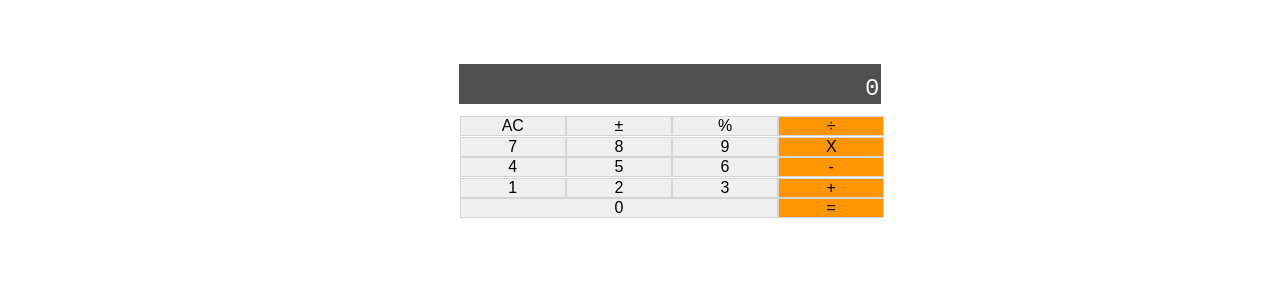
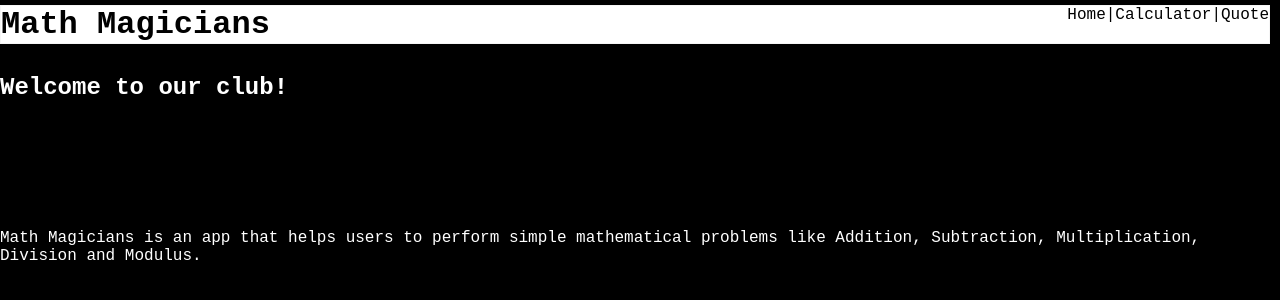
Before and after one commit to Therealadetunji/Math-Magicians, a React (Create React App) app: page / in a window 1280 px wide. Shown: the top 300 px of the page. Built offline with nearby package versions, Linux system fonts and the light colour scheme.

Commit message:
Routing and styling done to the SPA and follows the wireframe ui and retains functionality

```diff
--- a/package.json
+++ b/package.json
@@ -9,6 +9,7 @@
     "big.js": "^6.2.1",
     "react": "^18.2.0",
     "react-dom": "^18.2.0",
+    "react-router-dom": "^6.3.0",
     "react-scripts": "5.0.1",
     "web-vitals": "^2.1.4"
   },
--- a/src/App.css
+++ b/src/App.css
@@ -10,4 +10,6 @@ body {
   flex-direction: column;
   font-family: monospace, sans-serif;
   font-weight: 300;
+  background-color: black;
+  color: white;
 }
--- a/src/App.js
+++ b/src/App.js
@@ -1,10 +1,24 @@
-import React, { PureComponent } from 'react';
 import './App.css';
+import { Routes, Route } from 'react-router-dom';
 import Calculator from './Components/calculator';
+import Home from './Components/Home';
+import Quote from './Components/Quote';
+import Nav from './Navbar/Nav';
 
-class App extends PureComponent {
-  render() {
-    return <Calculator />;
-  }
-}
+const App = () => (
+
+  <div className="App">
+    <div className="Navigation">
+      <h1>Math Magicians</h1>
+      <Nav />
+    </div>
+
+    <Routes>
+      <Route path="/" element={<Home />} />
+      <Route path="/Calculator" element={<Calculator />} />
+      <Route path="/Quote" element={<Quote />} />
+    </Routes>
+  </div>
+);
+
 export default App;
--- /dev/null
+++ b/src/Components/Home.js
@@ -0,0 +1,16 @@
+import React from 'react';
+
+const Home = () => (
+  <>
+    <main>
+      <h2 className="Welcome-page">Welcome to our club!</h2>
+      <p className="introduction">
+        {/* eslint-disable max-len */ }
+        Math Magicians is an app that helps users to perform simple mathematical problems like Addition, Subtraction, Multiplication, Division and Modulus.
+      </p>
+    </main>
+  </>
+
+);
+
+export default Home;
--- /dev/null
+++ b/src/Components/Quote.js
@@ -0,0 +1,17 @@
+import React from 'react';
+
+const Quote = () => (
+  <>
+    <main>
+      {/* eslint-disable max-len */ }
+      <p className="Quotes">
+        As far as the laws of mathematics refer to reality, they are not certain, and as far as they are certain, they do not refer to reality.
+        — Albert Einstein
+      </p>
+    </main>
+
+  </>
+
+);
+
+export default Quote;
--- a/src/Components/calculator.js
+++ b/src/Components/calculator.js
@@ -18,6 +18,12 @@ const Calculator = () => {
   };
   const { total, next, operation } = state;
   return (
+    <div>
+      <div>
+        <h3 className="Text">
+          Lets do some Math
+        </h3>
+      </div>
       <div className="myCalculator">
         <div className="the-whole-box">
           <div className="calculatorScreen">
@@ -37,23 +43,24 @@ const Calculator = () => {
             <button onClick={handleClick} type="button" className="top-buttons" value="%">%</button>
             <button onClick={handleClick} type="button" className="top-buttons special" value="÷">÷</button>
 
-          <button onClick={handleClick} type="button" className="number" value="7">7</button>
-          <button onClick={handleClick} type="button" className="number" value="8">8</button>
-          <button onClick={handleClick} type="button" className="number" value="9">9</button>
-          <button onClick={handleClick} type="button" className="multiplication-sign special" value="x">x</button>
+            <button onClick={handleClick} type="button" className="number top-buttons" value="7">7</button>
+            <button onClick={handleClick} type="button" className="number top-buttons" value="8">8</button>
+            <button onClick={handleClick} type="button" className="number top-buttons" value="9">9</button>
+            <button onClick={handleClick} type="button" className="multiplication-sign special top-buttons" value="x">x</button>
 
-          <button onClick={handleClick} type="button" className="number" value="4">4</button>
-          <button onClick={handleClick} type="button" className="number" value="5">5</button>
-          <button onClick={handleClick} type="button" className="number" value="6">6</button>
+            <button onClick={handleClick} type="button" className="number top-buttons" value="4">4</button>
+            <button onClick={handleClick} type="button" className="number top-buttons" value="5">5</button>
+            <button onClick={handleClick} type="button" className="number top-buttons" value="6">6</button>
 
-          <button onClick={handleClick} type="button" className="subtraction-sign special" value="-">-</button>
-          <button onClick={handleClick} type="button" className="number" value="1">1</button>
-          <button onClick={handleClick} type="button" className="number" value="2">2</button>
-          <button onClick={handleClick} type="button" className="number" value="3">3</button>
-          <button onClick={handleClick} type="button" className="addition-sign special" value="+">+</button>
+            <button onClick={handleClick} type="button" className="subtraction-sign special top-buttons" value="-">-</button>
+            <button onClick={handleClick} type="button" className="number top-buttons" value="1">1</button>
+            <button onClick={handleClick} type="button" className="number top-buttons" value="2">2</button>
+            <button onClick={handleClick} type="button" className="number top-buttons" value="3">3</button>
+            <button onClick={handleClick} type="button" className="addition-sign special top-buttons" value="+">+</button>
 
-          <button onClick={handleClick} type="button" className="number-span" value="0">0</button>
-          <button onClick={handleClick} type="button" className="addition-sign special" value="=">=</button>
+            <button onClick={handleClick} type="button" className="number-span top-buttons" value="0">0</button>
+            <button onClick={handleClick} type="button" className="addition-sign special top-buttons" value="=">=</button>
+          </div>
         </div>
       </div>
     </div>
--- /dev/null
+++ b/src/Navbar/Nav.js
@@ -0,0 +1,14 @@
+import React from 'react';
+import { Link } from 'react-router-dom';
+
+const Nav = () => (
+  <nav className="Navbar">
+    <Link to="/">Home</Link>
+    |
+    <Link to="/calculator">Calculator</Link>
+    |
+    <Link to="/Quote">Quote</Link>
+  </nav>
+);
+
+export default Nav;
--- a/src/index.css
+++ b/src/index.css
@@ -5,6 +5,10 @@
   position: relative;
   margin: 5% 45% 0 35%;
   gap: 2px;
+}
+
+.Text {
+  margin-top: 20px;
 }
 
 .special {
@@ -49,6 +53,42 @@
   grid-column: span 3;
 }
 
+.top-buttons {
+  height: 40px;
+}
+
+.Navigation {
+  display: flex;
+  justify-content: space-between;
+  margin-right: 10px;
+  border: 1px solid whitesmoke;
+  background-color: white;
+  color: #000;
+  margin-top: 5px;
+}
+
+.Navbar a {
+  color: #000;
+  text-decoration: none;
+}
+
+.Welcome-page {
+  margin-top: 30px;
+}
+
+.introduction {
+  display: flex;
+  justify-content: center;
+  margin-top: 10%;
+  font-weight: 500;
+}
+
+.Quotes {
+  display: flex;
+  margin-top: 20%;
+  justify-content: center;
+}
+
 @media only screen and (max-width: 768%) {
   .myCalculator {
     width: 100%;
--- a/src/index.js
+++ b/src/index.js
@@ -1,5 +1,6 @@
 import React from 'react';
 import ReactDOM from 'react-dom/client';
+import { BrowserRouter } from 'react-router-dom';
 import './index.css';
 import App from './App';
 import reportWebVitals from './reportWebVitals';
@@ -7,7 +8,9 @@ import reportWebVitals from './reportWebVitals';
 const root = ReactDOM.createRoot(document.getElementById('root'));
 root.render(
   <React.StrictMode>
-    <App />
+    <BrowserRouter>
+      <App />
+    </BrowserRouter>
   </React.StrictMode>,
 );
 
```
Also changed, not shown: 1 other file (tests, documents, lock files or other folders). Lines whose indentation alone changed are shown as unchanged.
